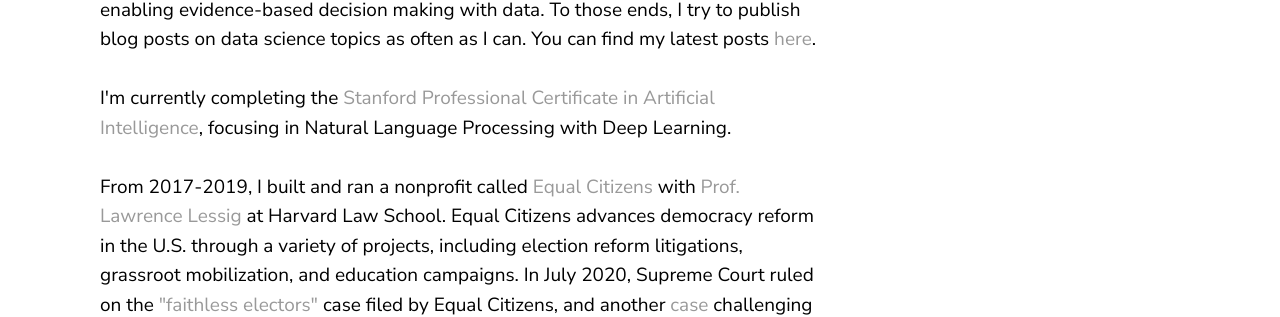
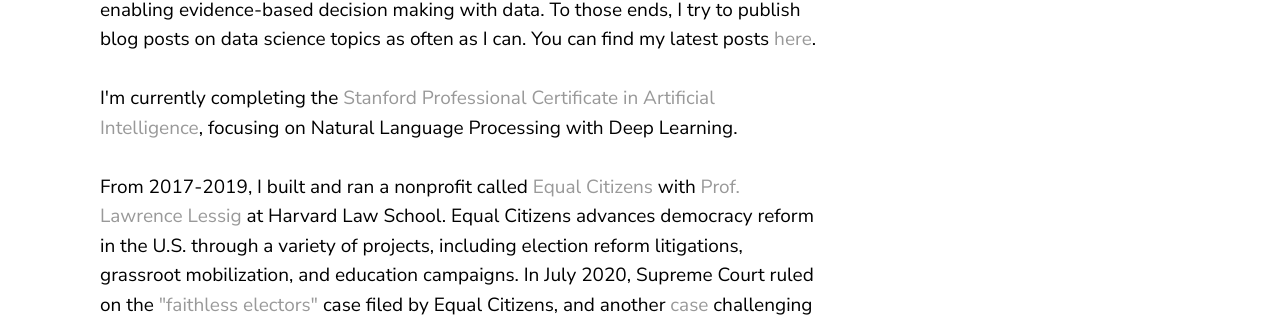
Before and after one commit to phoebetwong/phoebetwong.github.io, a Jekyll site: the page built from index.html, in a window 1280 px wide. Shown: the part 971-1288 px from the top of the page. Built offline with Jekyll 4.4.1, drawn with Linux system fonts in a browser that asks for light colours; a script that is not in the unit is left out.

Commit message:
may update v2

```diff
--- a/about.html
+++ b/about.html
@@ -5,11 +5,11 @@
 <div class="blurb">
 	<img src="assets/head2.jpg" alt="Portfolio Picture"  height="175" width="175" class="headerimg">
 	<h1>Welcome to my website!</h1>
-	<p>I'm currently the Senior Director of Data Science & Analytics at the <a href="https://www.voterparticipation.org/" target="_blank">Voter Participation Center</a>. I develop and manage data science and analytics projects to optimize the results of VPC's large-scale voter registration and turnout programs, with the goal of increasing civic participation of historically underrepresented groups in the U.S. In the 2020 cycle, VPC's programs sent out 360M pieces of mail, and generated 1.6 million voter registrations and close to 5 million vote-by-mail applications.
+	<p>I'm the Senior Director of Data Science & Analytics at the <a href="https://www.voterparticipation.org/" target="_blank">Voter Participation Center</a>. I develop and manage data science and analytics projects to optimize the results of VPC's large-scale voter registration and turnout programs, with the goal of increasing civic participation of historically underrepresented groups in the U.S. In the 2020 cycle, VPC's programs sent out 360M pieces of mail, and generated 1.6 million voter registrations and close to 5 million vote-by-mail applications.
 		<br><br>
 		Beyond civic engagement, I'm passionate about promoting data science literacy and enabling evidence-based decision making with data. To those ends, I try to publish blog posts on data science topics as often as I can. You can find my latest posts <a href="https://phoebetwong.github.io/mylatestwork.html" target="_blank"> here</a>.
 		<br><br>
-		I'm currently completing the <a href="https://online.stanford.edu/programs/artificial-intelligence-professional-program" target="_blank">Stanford Professional Certificate in Artificial Intelligence</a>, focusing in Natural Language Processing with Deep Learning.
+		I'm currently completing the <a href="https://online.stanford.edu/programs/artificial-intelligence-professional-program" target="_blank">Stanford Professional Certificate in Artificial Intelligence</a>, focusing on Natural Language Processing with Deep Learning.
     <br><br>
 		From 2017-2019, I built and ran a nonprofit called <a href="https://equalcitizens.us/" target="_blank">Equal Citizens</a> with <a href="https://en.wikipedia.org/wiki/Lawrence_Lessig" target="_blank">Prof. Lawrence Lessig</a> at Harvard Law School.
 		Equal Citizens advances democracy reform in the U.S. through a variety of projects, including election reform litigations, grassroot mobilization,
--- a/index.html
+++ b/index.html
@@ -9,7 +9,7 @@
 		<br><br>
 		Beyond civic engagement, I'm passionate about promoting data science literacy and enabling evidence-based decision making with data. To those ends, I try to publish blog posts on data science topics as often as I can. You can find my latest posts <a href="https://phoebetwong.github.io/mylatestwork.html" target="_blank"> here</a>.
 		<br><br>
-		I'm currently completing the <a href="https://online.stanford.edu/programs/artificial-intelligence-professional-program" target="_blank">Stanford Professional Certificate in Artificial Intelligence</a>, focusing in Natural Language Processing with Deep Learning.
+		I'm currently completing the <a href="https://online.stanford.edu/programs/artificial-intelligence-professional-program" target="_blank">Stanford Professional Certificate in Artificial Intelligence</a>, focusing on Natural Language Processing with Deep Learning.
 		<br><br>
 		From 2017-2019, I built and ran a nonprofit called <a href="https://equalcitizens.us/" target="_blank">Equal Citizens</a> with <a href="https://en.wikipedia.org/wiki/Lawrence_Lessig" target="_blank">Prof. Lawrence Lessig</a> at Harvard Law School.
 		Equal Citizens advances democracy reform in the U.S. through a variety of projects, including election reform litigations, grassroot mobilization,
```
